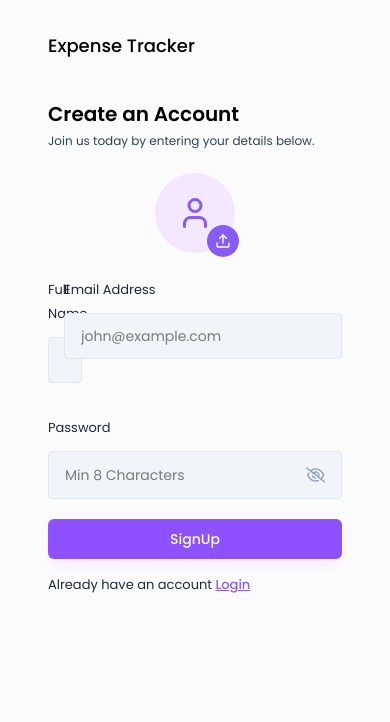
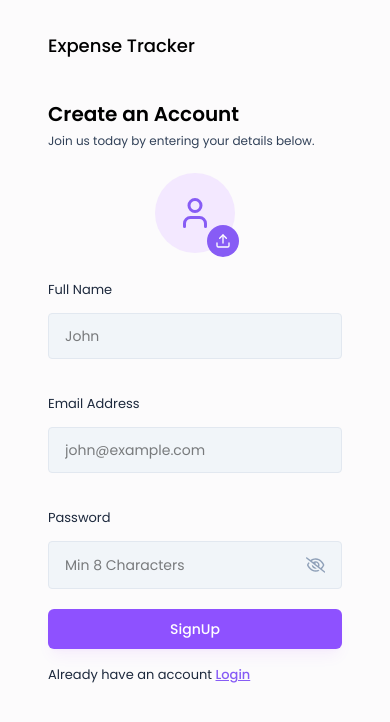
Before and after one commit to DigvijayNarayanPandey/Expense-Tracker-App, a React (Vite) app in the folder frontend/: page /signup in a window 390 px wide. Shown: the top 722 px of the page. Built offline with nearby package versions, Linux system fonts and the light colour scheme; no server answers.

Commit message:
fixed the signup page issue for mobile

```diff
--- a/frontend/src/pages/Auth/SignUp.jsx
+++ b/frontend/src/pages/Auth/SignUp.jsx
@@ -99,7 +99,7 @@
               placeholder="john@example.com"
               type="text"
             />
-            <div className="col-span-2">
+            <div className="md:col-span-2">
               <Input
                 value={password}
                 onChange={({ target }) => setPassword(target.value)}
```
